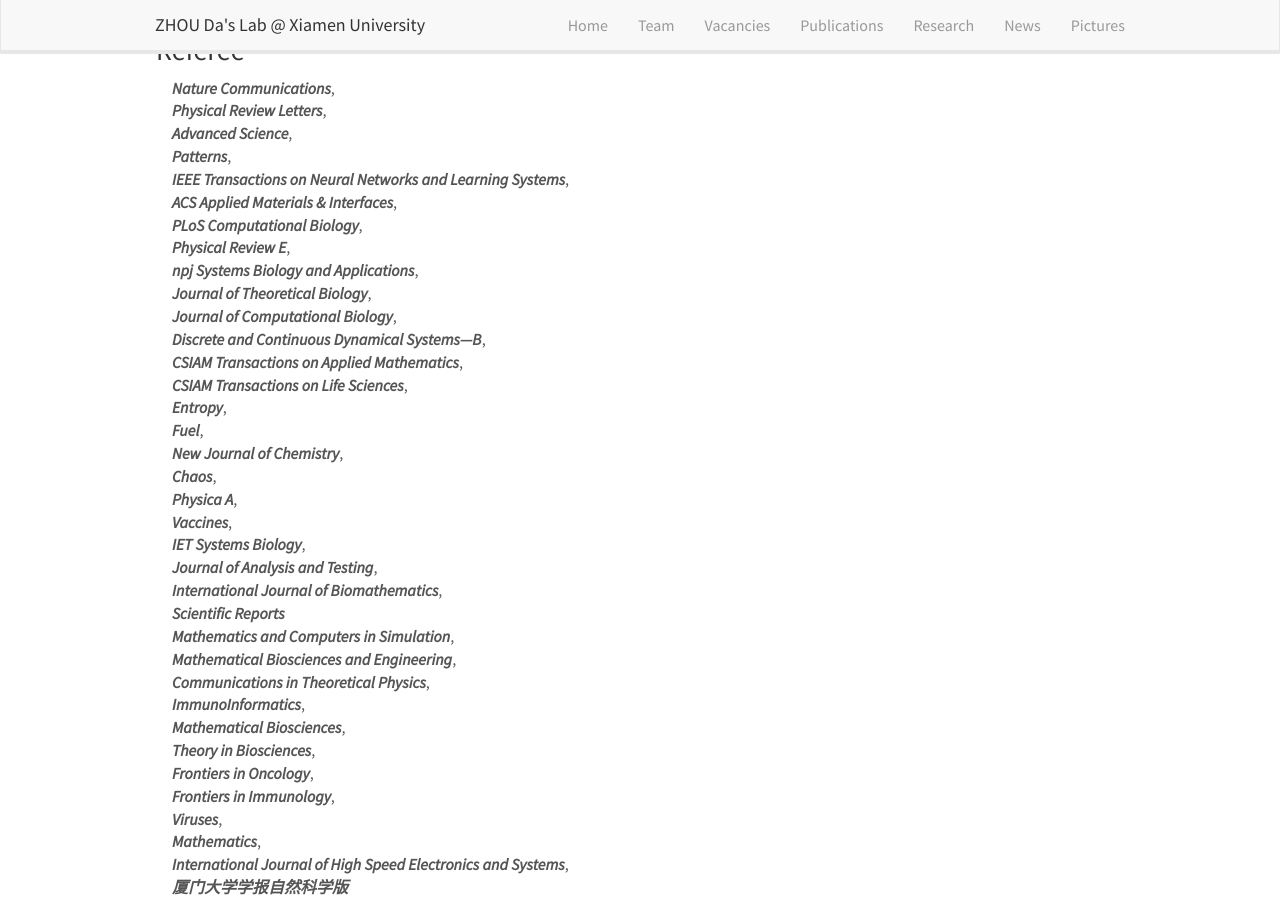
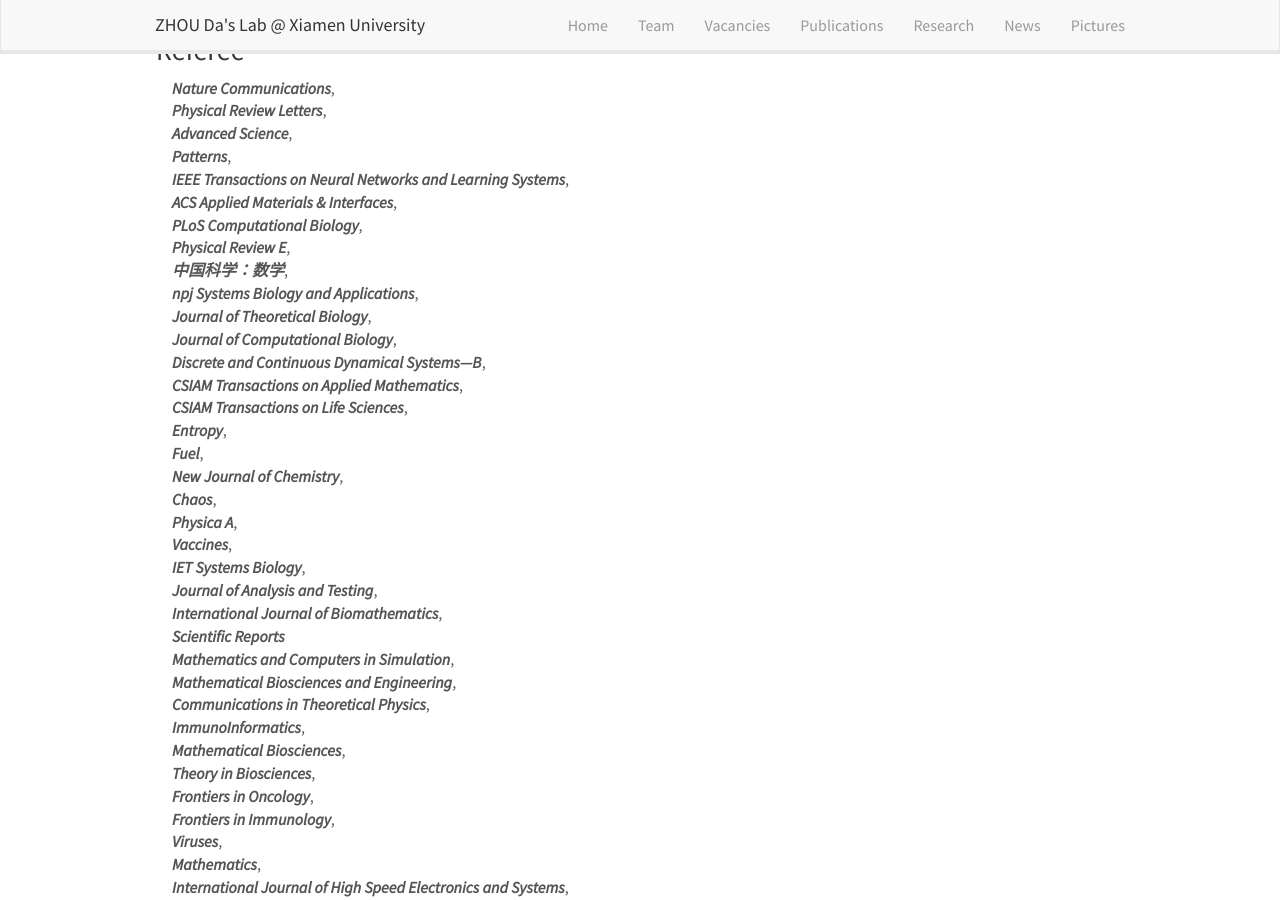
Before and after one commit to ZhouDaLab/zhoudalab.github.io, a Jekyll site: the page built from _pages/home.md, in a window 1280 px wide and 900 px high, scrolled down 2106 px. Built offline with Jekyll 4.4.1, drawn with Linux system fonts in a browser that asks for light colours; nearby versions of some CDN libraries.

Commit message:
Update home.md

```diff
--- a/_pages/home.md
+++ b/_pages/home.md
@@ -84,6 +84,7 @@ Email：zhouda@xmu.edu.cn
 &emsp;***ACS Applied Materials & Interfaces***,
 &emsp;***PLoS Computational Biology***,
 &emsp;***Physical Review E***,
+&emsp;***中国科学：数学***,
 &emsp;***npj Systems Biology and Applications***,
 &emsp;***Journal of Theoretical Biology***,
 &emsp;***Journal of Computational Biology***,
```
